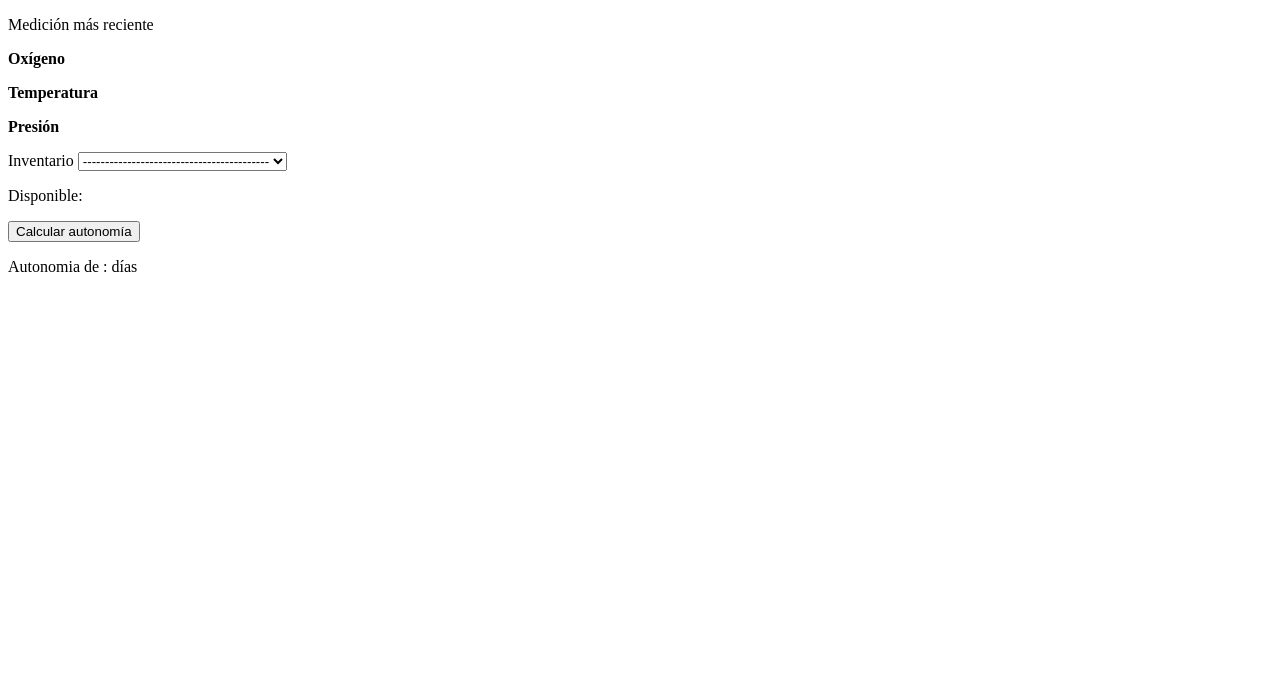
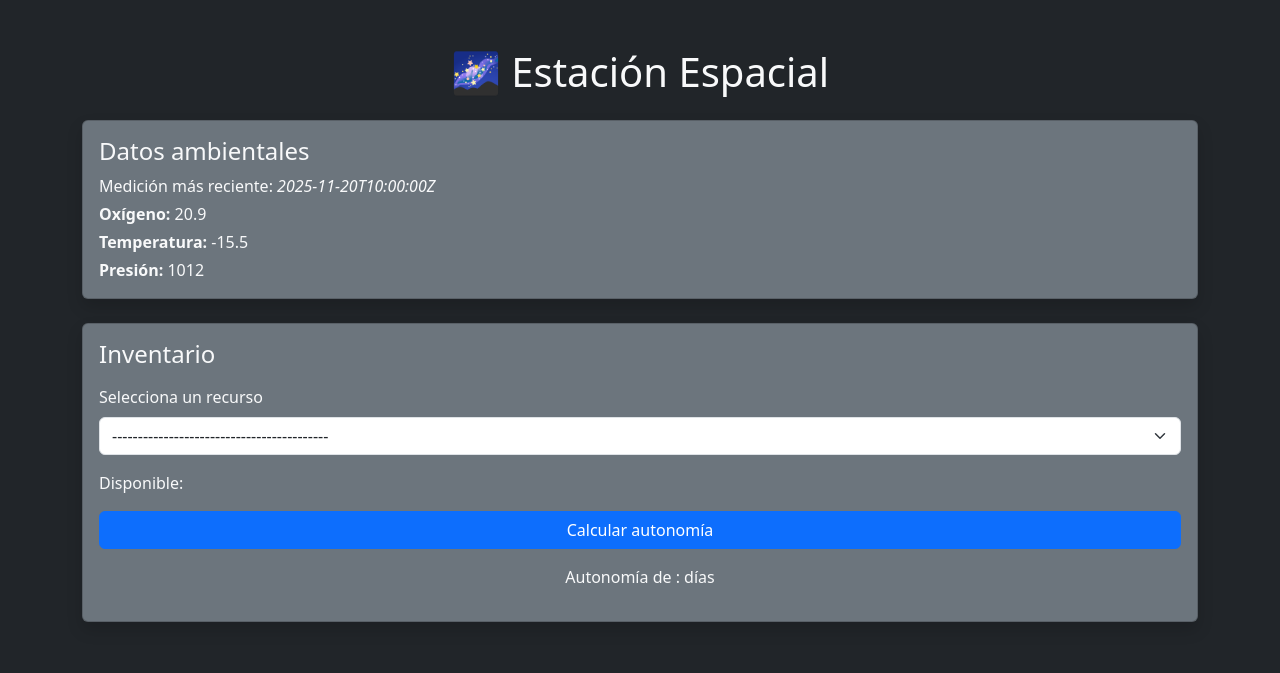
Before and after one commit to rotoforze/DWEC, a plain HTML site: page Ejerc_10/ej1_panelDatos/index.html in a window 1280 px wide. Drawn offline with nearby package versions, Linux system fonts and the light colour scheme.

Commit message:
ej10.1 bootstrap

```diff
--- a/Ejerc_10/ej1_panelDatos/index.html
+++ b/Ejerc_10/ej1_panelDatos/index.html
@@ -1,24 +1,47 @@
 <!DOCTYPE html>
-<html lang="en">
+<html lang="es">
 <head>
   <meta charset="UTF-8">
   <meta name="viewport" content="width=device-width, initial-scale=1.0">
   <title>Estación espacial</title>
+  <link href="https://cdn.jsdelivr.net/npm/bootstrap@5.3.3/dist/css/bootstrap.min.css" rel="stylesheet">
 </head>
-<body>
-    <section>
-        <p>Medición más reciente <i><span class="fecha"></span></i></p>
-        <p><b>Oxígeno</b> <span class="oxigeno"></span></p>
-        <p><b>Temperatura</b> <span class="temperatura"></span></p>
-        <p><b>Presión </b> <span class="presion"></span></p>
+<body class="bg-dark text-light">
+
+  <div class="container py-5">
+    <h1 class="text-center mb-4">🌌 Estación Espacial</h1>
+    <section class="card bg-secondary text-light mb-4 shadow">
+      <div class="card-body">
+        <h4 class="card-title">Datos ambientales</h4>
+        <p class="mb-1">Medición más reciente: <i><span class="fecha"></span></i></p>
+        <p class="mb-1"><b>Oxígeno:</b> <span class="oxigeno"></span></p>
+        <p class="mb-1"><b>Temperatura:</b> <span class="temperatura"></span></p>
+        <p class="mb-0"><b>Presión:</b> <span class="presion"></span></p>
+      </div>
     </section>
-    <label for="selector">Inventario</label>
-    <select name="selector" id="selector">
+    <section class="card bg-secondary text-light shadow">
+      <div class="card-body">
+        <h4 class="card-title mb-3">Inventario</h4>
+
+        <div class="mb-3">
+          <label for="selector" class="form-label">Selecciona un recurso</label>
+          <select name="selector" id="selector" class="form-select">
             <option value="void">------------------------------------------</option>
           </select>
+        </div>
+
         <p>Disponible: <b><span class="cantidad"></span></b> <span class="unidad"></span></p>
-    <button>Calcular autonomía</button>
-    <p>Autonomia de <i><b><span class="nombre"></span></b></i>: <b><i><span class="dias"></span></i></b> días</p>
-    <script type="module" src="./scripts/main.js"/>
+
+        <button class="btn btn-primary w-100 mb-3">Calcular autonomía</button>
+
+        <div class="text-center">
+          <p>Autonomía de <i><b><span class="nombre"></span></b></i>:
+          <b><i><span class="dias"></span></i></b> días</p>
+        </div>
+      </div>
+    </section>
+  </div>
+  <script src="https://cdn.jsdelivr.net/npm/bootstrap@5.3.3/dist/js/bootstrap.bundle.min.js"></script>
+  <script type="module" src="./scripts/main.js"></script>
 </body>
 </html>
```
Lines whose indentation alone changed are shown as unchanged.
